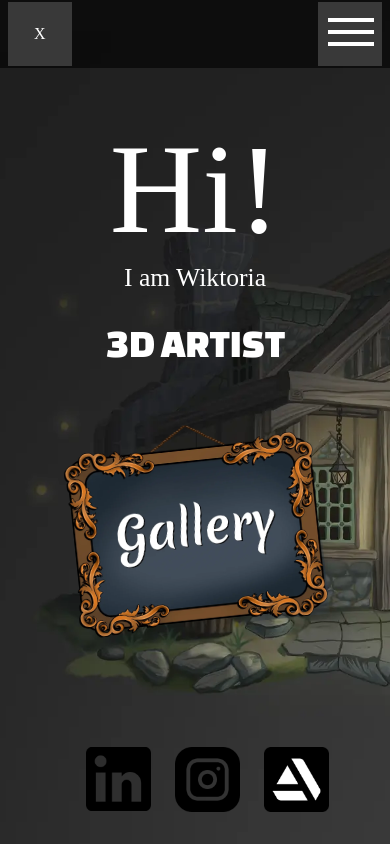
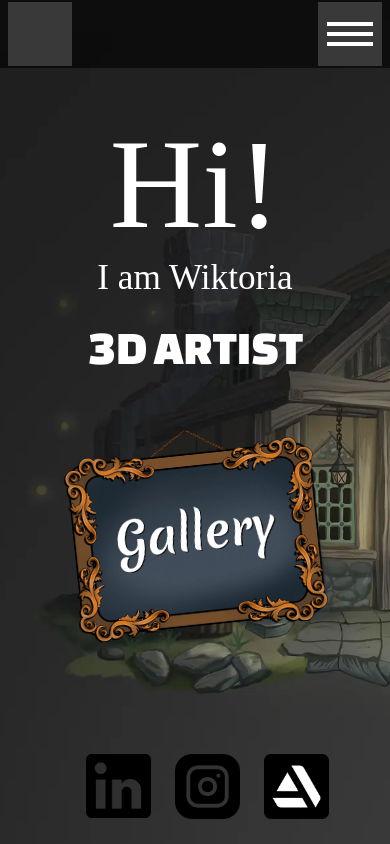
Before and after one commit to s-jez/Portfolio-3DArist, a React (Create React App) app: page / in a window 390 px wide. Shown: the top 844 px of the page. Built offline with nearby package versions, Linux system fonts and the light colour scheme; a web font is replaced by a local one.

Commit message:
Add hamburger font..

```diff
--- a/src/components/Main/MainSection.module.css
+++ b/src/components/Main/MainSection.module.css
@@ -83,10 +83,10 @@ h1 {
     font-size: 8rem;
   }
   h1 {
-    font-size: 1.6rem;
+    font-size: 2.2rem;
   }
   .main__artist {
-    font-size: 2.5rem;
+    font-size: 3rem;
   }
   .main__frame img {
     width: 250px;
--- a/src/components/Navbar/Navbar.module.css
+++ b/src/components/Navbar/Navbar.module.css
@@ -13,6 +13,7 @@
   letter-spacing: 0.015rem;
   position: relative;
   padding: 15px 20px;
+  font-family: "Changa One", cursive;
 }
 .nav .nav-link::after {
   position: absolute;
@@ -56,6 +57,7 @@
 .mobile-nav {
   display: none;
   padding: 0 0.5rem;
+  font-family: "Changa One", cursive;
 }
 .logo {
   display: flex;
@@ -67,26 +69,30 @@
   text-align: center;
 }
 .hamburger-menu {
-  display: block;
+  display: flex;
+  flex-direction: column;
+  justify-content: center;
+  align-items: center;
   width: 4rem;
   height: 4rem;
   background-color: #393939;
   text-align: center;
   cursor: pointer;
-  padding-top: 0.5rem;
 }
 .menu-burger {
-  display: block;
+  display: flex;
+  flex-direction: column;
+  justify-content: center;
+  align-items: center;
   width: 4rem;
   height: 4rem;
   cursor: pointer;
-  margin-left: 0.5rem;
 }
 .hamburger-menu .line,
 .menu-burger .line {
   width: 46px;
   height: 4px;
-  margin: 0.5rem 0.6rem;
+  margin: 0.2rem;
   background-color: white;
 }
 .menu {
@@ -101,11 +107,14 @@
 .menu-active {
   display: flex;
   flex-direction: column;
+  justify-content: center;
+  align-items: flex-end;
+  margin-top: 10rem;
   width: 270px;
   height: 200px;
   background: rgba(41, 41, 41, 0.95);
   border-radius: 30px;
-  padding: 20rem 0;
+  padding: 10rem 2.5rem;
   transform: translateX(0);
 }
 
@@ -137,6 +146,13 @@
     width: 100%;
     justify-content: space-between;
   }
+  .nav a {
+    font-size: 1.8rem;
+  }
+  .menu-burger {
+    display: flex;
+    flex-direction: column;
+  }
 }
 @media (max-height: 600px) {
   .nav-title {
--- a/src/components/Navbar/Navbar.tsx
+++ b/src/components/Navbar/Navbar.tsx
@@ -12,7 +12,7 @@ const Navbar = () => {
   useOnClickOutside(node, () => setIsOpen(false));
 
   const handleWindowResize = () => {
-    window.innerWidth < 1020 ? setIsMobile(true) : setIsMobile(false);
+    window.innerWidth <= 768 ? setIsMobile(true) : setIsMobile(false);
   };
 
   useEffect(() => {
@@ -50,7 +50,7 @@ const Navbar = () => {
         </li>
         <div className={styles["mobile-nav"]}>
           <a href="#App" className={styles.logo}>
-            X
+            &#x200b;
           </a>
           <div
             className={!isOpen ? styles["hamburger-menu"] : ""}
```
